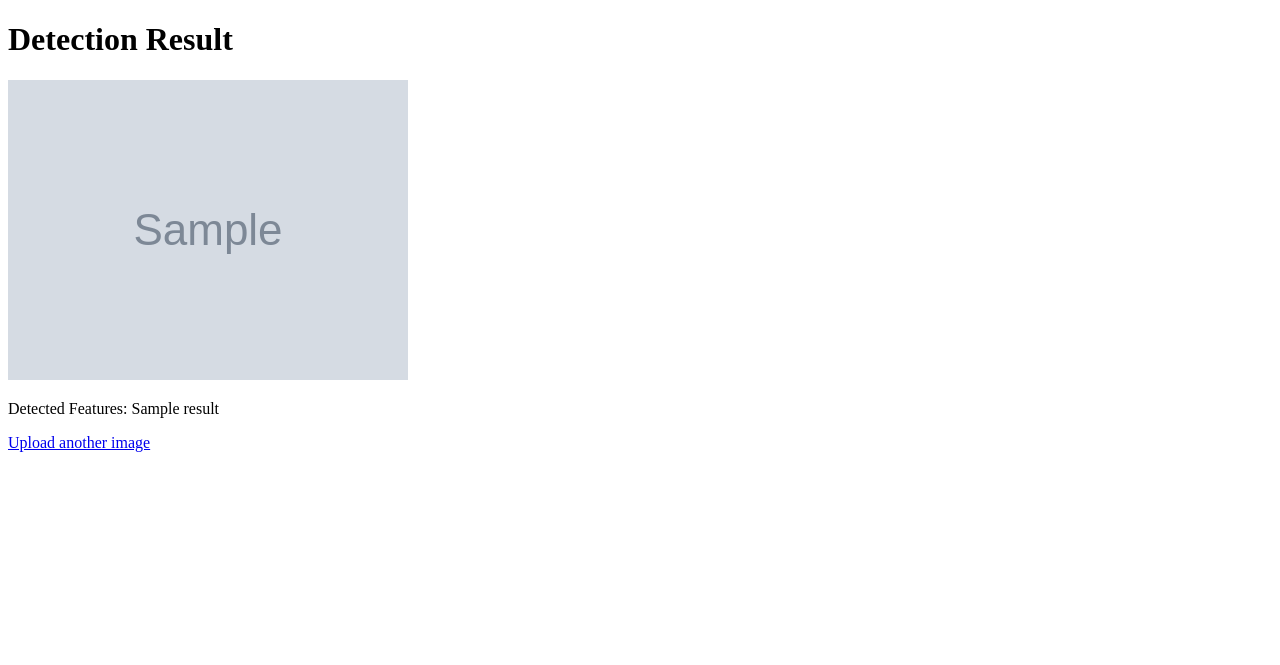
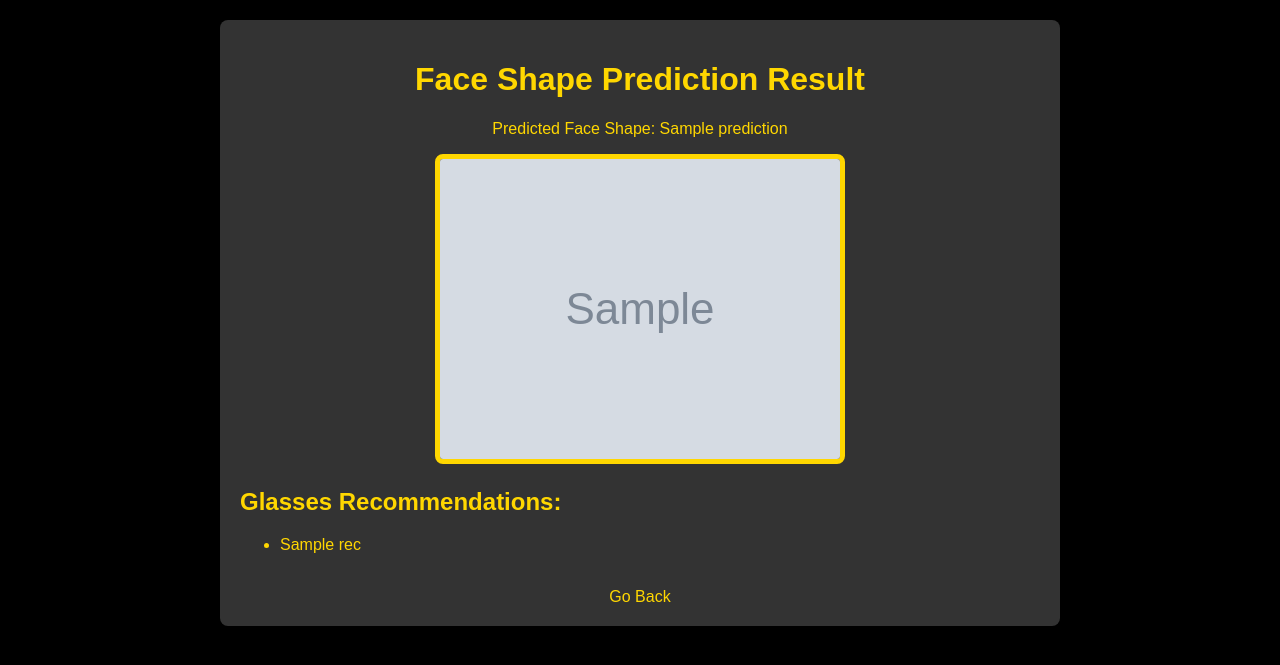
Before and after one commit to iqbal15x/Facial_features_detection, a Flask app: template templates/result.html in a window 1280 px wide. Shown: the top 665 px of the page. Run offline with Flask 2, Linux system fonts and the light colour scheme; the template is opened without the code that fills it: most values are stand-ins (such as "Sample title", 1, 10 or a date in 2020); grey boxes marked "Sample" are stand-in pictures.

Commit message:
Update result.html

```diff
--- a/templates/result.html
+++ b/templates/result.html
@@ -1,13 +1,62 @@
-<!doctype html>
+<!DOCTYPE html>
 <html lang="en">
 <head>
-    <meta charset="utf-8">
-    <title>Facial Features Detection Result</title>
+    <meta charset="UTF-8">
+    <title>Face Shape Prediction Result</title>
+    <style>
+        body {
+            font-family: Arial, sans-serif;
+            background-color: #000;
+            margin: 0;
+            padding: 20px;
+            color: #ffd700;
+        }
+        .container {
+            max-width: 800px;
+            margin: auto;
+            background: #333;
+            padding: 20px;
+            box-shadow: 0 0 10px rgba(0, 0, 0, 0.5);
+            border-radius: 8px;
+            text-align: center;
+        }
+        h1 {
+            color: #ffd700;
+        }
+        img {
+            max-width: 100%;
+            height: auto;
+            border: 5px solid #ffd700;
+            border-radius: 8px;
+        }
+        .recommendations {
+            text-align: left;
+            margin-top: 20px;
+        }
+        a {
+            color: #ffd700;
+            text-decoration: none;
+        }
+        a:hover {
+            text-decoration: underline;
+        }
+    </style>
 </head>
 <body>
-    <h1>Detection Result</h1>
-    <img src="{{ image_path }}" alt="Uploaded Image">
-    <p>Detected Features: {{ result }}</p>
-    <a href="/">Upload another image</a>
+    <div class="container">
+        <h1>Face Shape Prediction Result</h1>
+        <p>Predicted Face Shape: {{ prediction }}</p>
+        <img src="{{ image_path }}" alt="Uploaded Image">
+        <div class="recommendations">
+            <h2>Glasses Recommendations:</h2>
+            <ul>
+                {% for rec in recommendations %}
+                    <li>{{ rec }}</li>
+                {% endfor %}
+            </ul>
+        </div>
+        <br>
+        <a href="/">Go Back</a>
+    </div>
 </body>
 </html>
```
